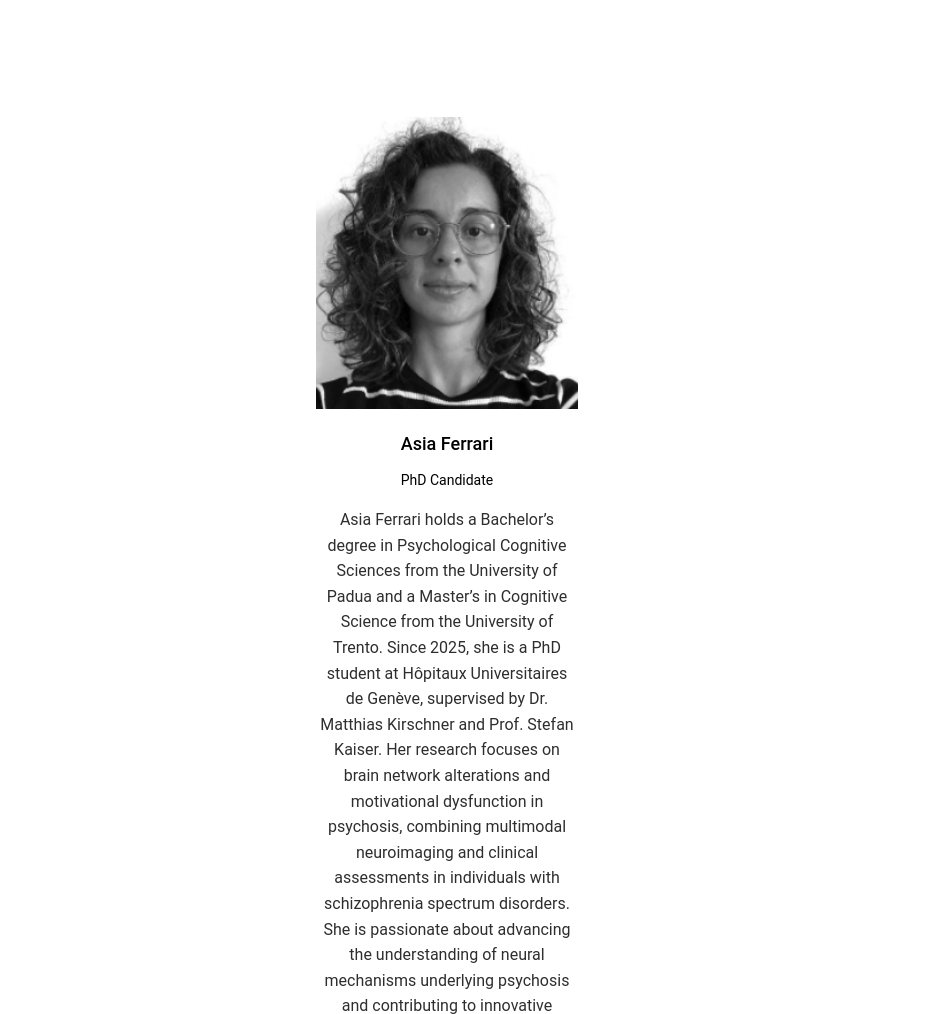
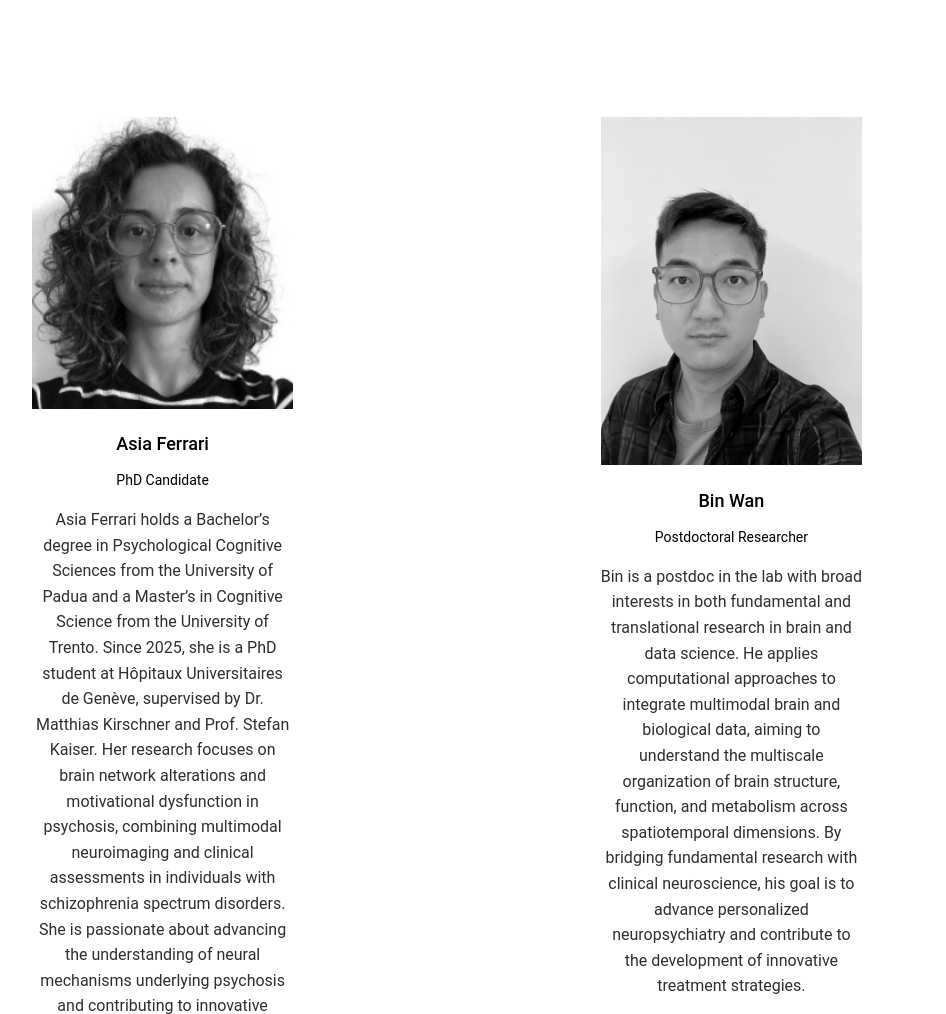
Before and after one commit to TMN-LAB/TMN-LAB.github.io, a plain HTML site: page index.html in a window 1280 px wide. Shown: the part 6690-7704 px from the top of the page, without its empty margins (193-1139 px from the left). Drawn offline with Linux system fonts and the light colour scheme.

Commit message:
Add files via upload

```diff
--- a/index.html
+++ b/index.html
@@ -186,6 +186,12 @@
    <h3>PhD Candidate </h3>
    <p>Asia Ferrari holds a Bachelor’s degree in Psychological Cognitive Sciences from the University of Padua and a Master’s in Cognitive Science from the University of Trento. Since 2025, she is a PhD student at Hôpitaux Universitaires de Genève, supervised by Dr. Matthias Kirschner and Prof. Stefan Kaiser. Her research focuses on brain network alterations and motivational dysfunction in psychosis, combining multimodal neuroimaging and clinical assessments in individuals with schizophrenia spectrum disorders. She is passionate about advancing the understanding of neural mechanisms underlying psychosis and contributing to innovative approaches in mental health research.</p>
     </div>
+ <div class="column4">
+   <img src="assets/pics/bin_bw.jpg" alt="Bin Wan">
+   <h2>Bin Wan</h2>
+   <h3>Postdoctoral Researcher </h3>
+   <p>Bin is a postdoc in the lab with broad interests in both fundamental and translational research in brain and data science. He applies computational approaches to integrate multimodal brain and biological data, aiming to understand the multiscale organization of brain structure, function, and metabolism across spatiotemporal dimensions. By bridging fundamental research with clinical neuroscience, his goal is to advance personalized neuropsychiatry and contribute to the development of innovative treatment strategies.</p>
+    </div>
 </div>
 
 
```
